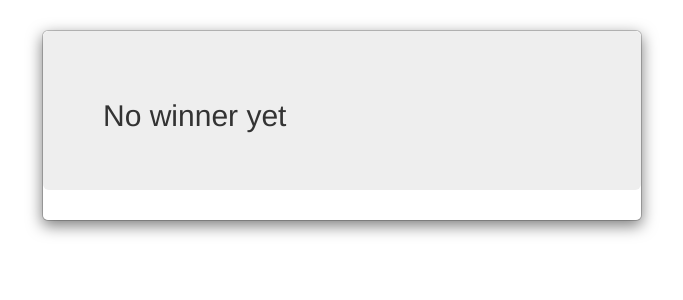
After one commit to mcascallares/esquiz, a Flask app: template templates/draw.html in a window 1280 px wide. The commit adds this page. Shown: the top 300 px of the page, without its empty margins (298-981 px from the left). Run offline with Flask 2, Linux system fonts and the light colour scheme; the template is opened without the code that fills it, so the values that code supplies are empty; some libraries are stand-ins or nearby versions.

Commit message:
implemented draw process

```diff
--- a/main.py
+++ b/main.py
@@ -1,5 +1,6 @@
 import logging
 import certifi
+import random, string
 from elasticsearch import Elasticsearch
 from flask import Flask, render_template, request, redirect, url_for, flash
 from datetime import datetime
@@ -8,12 +9,18 @@ from quiz import quiz
 app = Flask(__name__)
 app.secret_key = 'dfuy48yerhfjdbsklueio'
 
+#es = Elasticsearch(
+#    ['URL'],
+#    http_auth=('elastic', '1234567890'),
+#    send_get_body_as='POST',
+#    use_ssl=True,
+#    ca_certs=certifi.where()
+#
+
 es = Elasticsearch(
-    ['https://a8a9927db88266cd7ec03ad563239b5c.ap-northeast-1.aws.found.io:9243'],
-    http_auth=('elastic', 'BEcACgDS5dIbsNHVaiSdAWTi'),
-    send_get_body_as='POST',
-    use_ssl=True,
-    ca_certs=certifi.where()
+    ['localhost:9200'],
+    http_auth=('elastic', 'changeme'),
+    send_get_body_as='POST'
 )
 
 @app.route('/')
@@ -45,6 +52,26 @@ def submit():
     return redirect(url_for('index'))
 
 
+@app.route('/draw', methods=['GET'])
+def draw():
+    seed = ''.join(random.choice(string.lowercase) for i in range(20))
+    query = {
+        "query": {
+            "function_score": {
+                "query": { "term" : { "correct" : True } },
+                "functions": [{
+                    "random_score": { "seed": seed }
+                }]
+            }
+        }
+    }
+    email = None
+    res = es.search(index='esquiz', body=query, size=1, _source_include="email")
+    if res['hits']['total'] > 0:
+        email = res['hits']['hits'][0]['_source']['email']
+    return render_template('draw.html', winner=email)
+
+
 @app.errorhandler(500)
 def server_error(e):
     # For Google App Engine
--- /dev/null
+++ b/templates/draw.html
@@ -0,0 +1,21 @@
+{% extends "layout.html" %}
+{% block body %}
+
+
+
+<div class="container-fluid">
+  <div class="modal-dialog">
+    <div class="modal-content">
+
+      <div class="jumbotron">
+          {% if winner %}
+          <h2>The winner is {{ winner }}</h2>
+          {% else %}
+          <h2>No winner yet</h2>
+          {% endif %}
+      </div>
+
+    </div>
+  </div>
+</div>
+{% endblock %}
```
Also changed, not shown: templates/index.html (+2 -5 lines).
